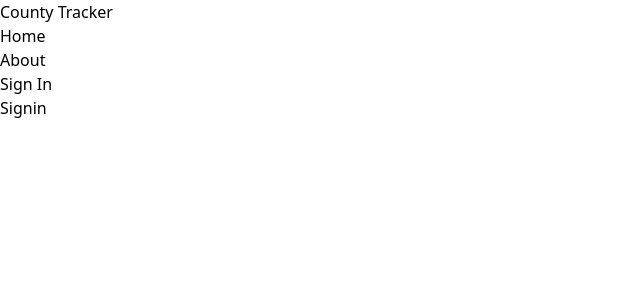
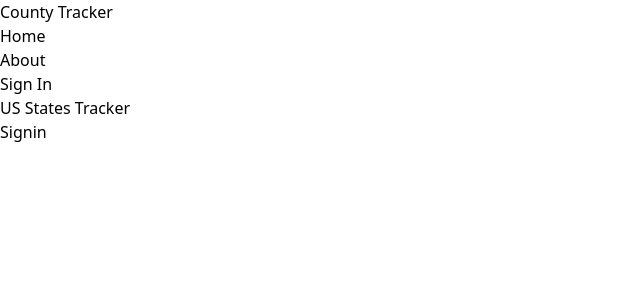
Before and after one commit to kevin2802/county-tracker, a React (Vite) app in the folder client/: page /sign-in in a window 1280 px wide. Shown: the top 300 px of the page, without its empty margins (0-640 px from the left). Built offline with nearby package versions, Linux system fonts and the light colour scheme.

Commit message:
update header

```diff
--- a/client/src/components/Header.jsx
+++ b/client/src/components/Header.jsx
@@ -2,6 +2,7 @@ import React from 'react'
 import { Link } from 'react-router-dom'
 //NEED TO CHANGE THIS FOR FINAL WEBSITE BUILD
 //maybe add different maps to go to
+//change map to dropdown menu
 export default function Header() {
   return (
     <div className='bg-slate-200'>
@@ -14,11 +15,14 @@ export default function Header() {
                 <Link to='/'>
                 <li>Home</li>
                 </Link>
-                <Link to='/About'>
+                <Link to='/about'>
                 <li>About</li>
                 </Link>
-                <Link to='Signin'>
+                <Link to='/sign-in'>
                 <li>Sign In</li>
+                </Link>
+                <Link to='/states-map'>
+                <li>US States Tracker</li>
                 </Link>
             </ul>
       </div>
--- a/client/src/pages/Signin.jsx
+++ b/client/src/pages/Signin.jsx
@@ -1,5 +1,5 @@
 import React from 'react'
-
+import { Link } from 'react-router-dom'
 export default function Signin() {
   return (
     <div>
```
